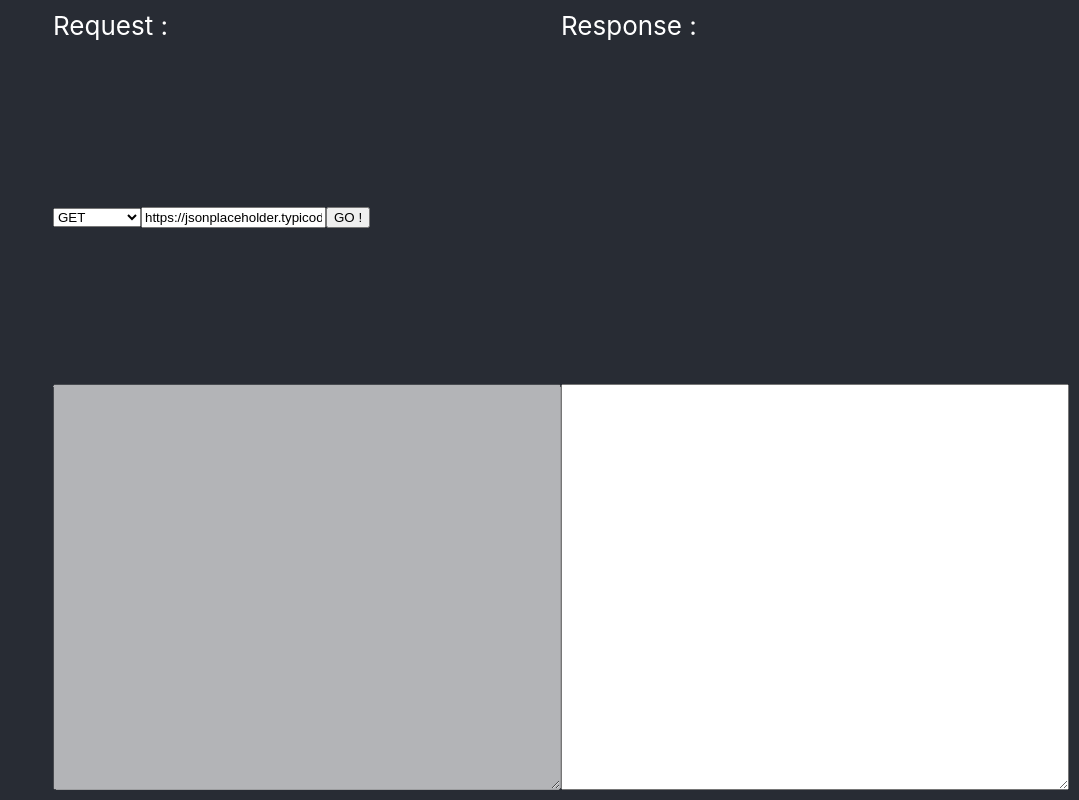
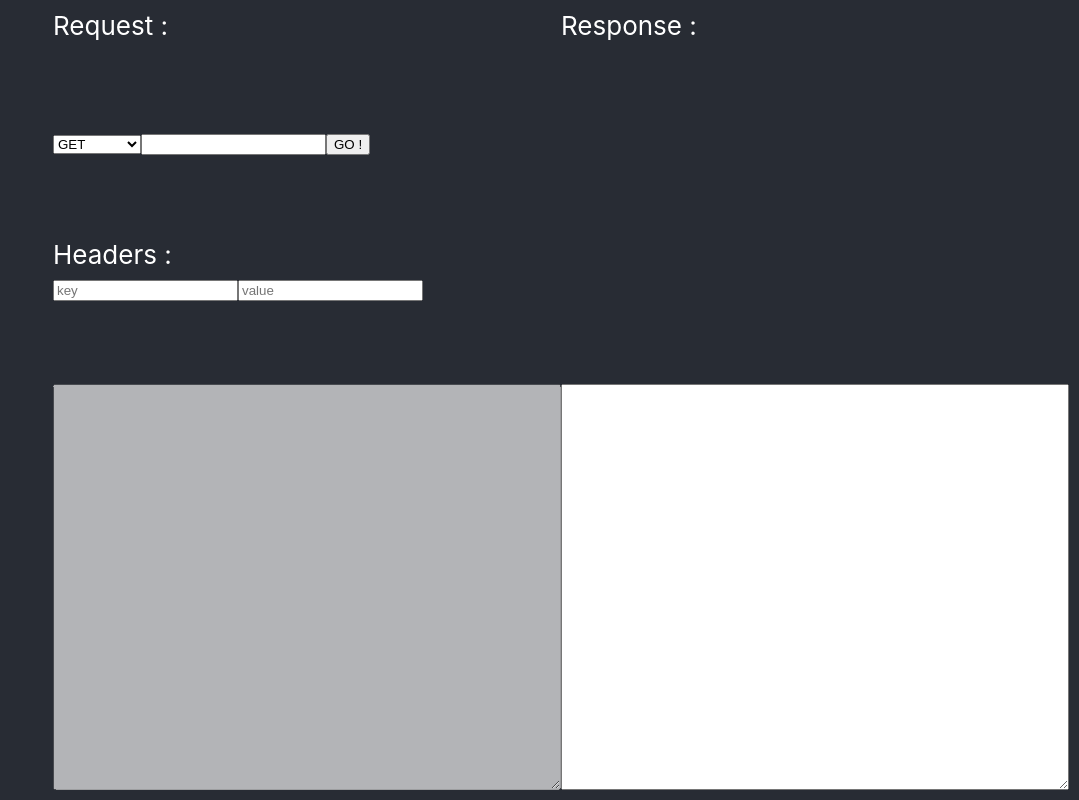
Before and after one commit to DavidUrvoy/rest-client, a React (Create React App) app: page / in a window 1280 px wide. Shown: the whole page, without its empty margins (201-1280 px from the left). Built offline with nearby package versions, Linux system fonts and the light colour scheme.

Commit message:
add http headers

```diff
--- a/package.json
+++ b/package.json
@@ -10,9 +10,12 @@
     "@types/node": "^12.12.18",
     "@types/react": "^16.9.16",
     "@types/react-dom": "^16.9.4",
+    "@types/react-redux": "^7.1.5",
     "react": "^16.12.0",
     "react-dom": "^16.12.0",
+    "react-redux": "^7.1.3",
     "react-scripts": "3.3.0",
+    "redux": "^4.0.5",
     "sass": "^1.24.0",
     "typescript": "^3.7.3"
   },
--- a/src/App.tsx
+++ b/src/App.tsx
@@ -18,8 +18,8 @@ export default class App extends React.Component<Props, State> {
 
     render = () => (
         <div className="rest-form">
-            <Request onResponseChange={this.onResponseChange}></Request>
-            <Response body={this.state.responseBody}></Response>
+            <Request onResponseChange={this.onResponseChange} />
+            <Response body={this.state.responseBody} />
         </div>
   );
 }
--- a/src/components/Request.tsx
+++ b/src/components/Request.tsx
@@ -1,13 +1,14 @@
 import React, {Component} from 'react';
 import {HttpMethod} from '../domain/HttpMethod';
 import './HttpForms.scss';
+import ListHeaders from './header/ListHeaders';
+import {Header} from '../domain/Header';
 
 interface Props {onResponseChange: (response: string) => void}
-
 interface State {
-    url: string
-    method: HttpMethod
-    body?: string
+    url: string, method: HttpMethod,
+    body?: string,
+    headers: Map<string, string>
 }
 
 export default class Request extends Component<Props, State> {
@@ -15,26 +16,31 @@ export default class Request extends Component<Props, State> {
     constructor(props: Props) {
         super(props)
         this.state = {
-            url: "https://jsonplaceholder.typicode.com/todos/1",
+            headers: new Map<string, string>(),
+            url: '',
             method: HttpMethod.GET
         }
     }
 
-    onUrlChange = (event: React.FormEvent<HTMLInputElement>) => this.setState({url: (event.target as HTMLTextAreaElement).value})
+    setHeader = ({key, value}: Header) => this.setState(({headers}) => ({headers: headers.set(key, value)}))
+    deleteHeader = (key: string): boolean => {
+        const headers = new Map(this.state.headers)
+        const deleted = headers.delete(key)
+        this.setState({headers})
+        return deleted
+    }
 
-    onRequestBodyChange = (event: React.FormEvent<HTMLTextAreaElement>) => this.setState({body: (event.target as HTMLTextAreaElement).value})
+    handleUrlChange = (event: React.FormEvent<HTMLInputElement>) => this.setState({url: (event.target as HTMLTextAreaElement).value})
 
-    onHttpMethodChange = (event: React.FormEvent<HTMLSelectElement>) => {
-        this.setState({
-            method: (event.target as HTMLSelectElement).value as HttpMethod
-        })
-    }
+    handleRequestBodyChange = (event: React.FormEvent<HTMLTextAreaElement>) => this.setState({body: (event.target as HTMLTextAreaElement).value})
+
+    handleHttpMethodChange = (event: React.FormEvent<HTMLSelectElement>) => this.setState({method: (event.target as HTMLSelectElement).value as HttpMethod})
 
     executeRequest = () => fetch(this.state.url, {
         ...this.state,
         mode: 'cors',
         cache: 'default',
-        headers: new Headers({"Content-type": "application/json; charset=UTF-8"})
+        headers: Array.from(this.state.headers.entries())
     })
         .then(response => response.json())
         .then(json => this.props.onResponseChange(JSON.stringify(json, undefined, 4)))
@@ -46,13 +52,14 @@ export default class Request extends Component<Props, State> {
         <div className="form-bloc">
             Request :
             <div>
-                <select onChange={this.onHttpMethodChange}>
+                <select onChange={this.handleHttpMethodChange}>
                     {Object.keys(HttpMethod).map((method, i) => (<option key={i}>{method}</option>))}
-                </select>
-                <input type="text" value={this.state.url} onChange={this.onUrlChange} />
+                    </select>
+                    <input type="text" value={this.state.url} onChange={this.handleUrlChange} />
                     <button onClick={this.executeRequest}>GO !</button>
                 </div>
-                <textarea onChange={this.onRequestBodyChange} className="json-body" disabled={bodyless}></textarea>
+                <ListHeaders headers={this.state.headers} setHeader={this.setHeader} deleteHeader={this.deleteHeader} />
+                <textarea onChange={this.handleRequestBodyChange} className="json-body" disabled={bodyless}></textarea>
         </div>
         )
     }
--- /dev/null
+++ b/src/components/header/Header.tsx
@@ -0,0 +1,61 @@
+import React, {Component} from 'react';
+import {Header as HeaderType} from '../../domain/Header';
+
+interface Props {header: HeaderType, set: (header: HeaderType) => void, delete: (key: string) => void}
+interface State {key: string, value: string, editing: boolean}
+
+export default class Header extends Component<Props, State> {
+
+    constructor(props: Props) {
+        super(props)
+        this.state = {...props.header, editing: false}
+    }
+
+    handleKeyBlur = (key: string) => {
+        if (!!key && key !== this.props.header.key) {
+            this.props.delete(this.props.header.key)
+            this.props.set({key, value: this.props.header.value})
+        }
+        this.blur()
+    }
+
+    handleValueBlur = (value: string) => {
+        if (!!value && value !== this.props.header.value) {
+            this.props.set({key: this.props.header.key, value})
+        }
+        this.blur()
+    }
+
+    private blur = () => {
+        const {key, value} = this.props.header
+        if (!!key && !!value) {
+            this.setState({editing: false})
+        }
+    }
+
+    render = () => (
+        <React.Fragment>
+            {this.state.editing ?
+                <span style={{width: '100%', display: 'flex'}}>
+                    <input
+                        type="text"
+                        placeholder={'key'}
+                        onBlur={() => this.handleKeyBlur(this.state.key)}
+                        value={this.state.key}
+                        onChange={(event: React.FormEvent<HTMLInputElement>) => this.setState({key: (event.target as HTMLInputElement).value})} />
+                    <input
+                        type="text"
+                        placeholder={'value'}
+                        onBlur={() => this.handleValueBlur(this.state.value)}
+                        value={this.state.value}
+                        onChange={(event: React.FormEvent<HTMLInputElement>) => this.setState({value: (event.target as HTMLInputElement).value})} />
+                </span>
+                :
+                <span>
+                    <label onClick={() => this.setState({editing: true})}>{this.props.header.key}</label>
+                    <label onClick={() => this.setState({editing: true})}>{this.props.header.value}</label>
+                </span>
+            }
+        </React.Fragment>
+    )
+}
--- /dev/null
+++ b/src/components/header/ListHeaders.tsx
@@ -0,0 +1,49 @@
+import React, {Component} from 'react';
+import {Header as HeaderType, EMPTY_HEADER} from '../../domain/Header';
+import Header from './Header';
+
+interface Props {headers: Map<string, string>, setHeader: (header: HeaderType) => void, deleteHeader: (key: string) => boolean}
+
+interface State {newHeader: HeaderType, updatingHeaders: string[]}
+
+export default class ListHeaders extends Component<Props, State> {
+
+    constructor(props: Props) {
+        super(props)
+        this.state = {newHeader: EMPTY_HEADER, updatingHeaders: []}
+    }
+
+    handleInputBlur = () => {
+        const {newHeader: {key, value}} = this.state
+        if (!!key && !!value) {
+            this.props.setHeader({...this.state.newHeader})
+            this.setState({newHeader: EMPTY_HEADER})
+        }
+    }
+
+    handleHeaderKeyChange: React.ChangeEventHandler<HTMLInputElement> = ({target: {value: key}}) => this.setState(state => ({newHeader: {key, value: state.newHeader.value}}))
+
+    handleHeaderValueChange: React.ChangeEventHandler<HTMLInputElement> = ({target: {value}}) => this.setState(state => ({newHeader: {key: state.newHeader.key, value}}))
+
+    triggerUpdateHeader = (key: string) => {
+        this.setState(state => ({
+            updatingHeaders: [...state.updatingHeaders, key]
+        }))
+    }
+
+    render = () => {
+        const inputHeader = (
+            <span>
+                <input type="text" placeholder="key" onBlur={this.handleInputBlur} value={this.state.newHeader.key} onChange={this.handleHeaderKeyChange} />
+                <input type="text" placeholder="value" onBlur={this.handleInputBlur} value={this.state.newHeader.value} onChange={this.handleHeaderValueChange} />
+            </span>
+        )
+        return (
+            <div style={{display: 'flex', flexDirection: 'column'}}>
+                Headers :
+            {Array.from(this.props.headers, ([key, value]) => <Header key={key} header={{key, value}} set={(header: HeaderType) => this.props.setHeader(header)} delete={() => this.props.deleteHeader(key)} />)}
+                {inputHeader}
+        </div>
+        )
+    }
+}
--- /dev/null
+++ b/src/domain/Header.ts
@@ -0,0 +1,3 @@
+export interface Header {key: string, value: string}
+
+export const EMPTY_HEADER: Header = {key: '', value: ''}
```
Also changed, not shown: 1 other file (tests, documents, lock files or other folders).
